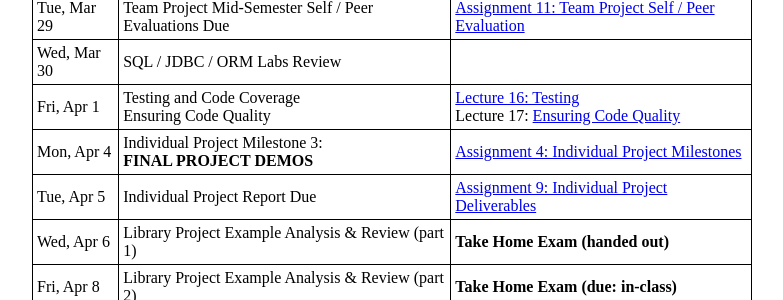
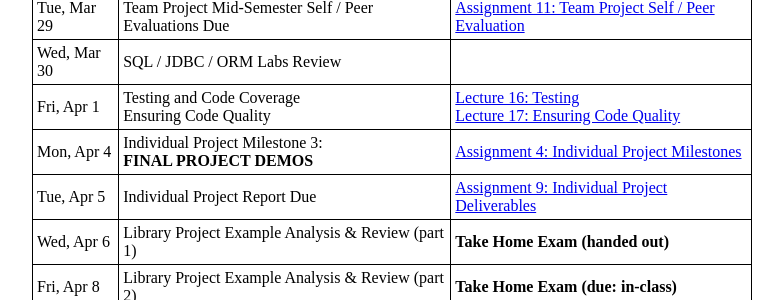
Before and after one commit to ycpcs/cs320-spring2022, a Jekyll site: the page built from schedule.md, in a window 1280 px wide and 900 px high, scrolled down 1305 px. Shown: the part 153-453 px from the top of the window, without its empty margins (248-1031 px from the left). Built offline with Jekyll 4.4.1, drawn with Linux system fonts in a browser that asks for light colours.

Commit message:
edited link

```diff
--- a/schedule.md
+++ b/schedule.md
@@ -40,7 +40,7 @@ Fri, Mar 25   | Database Applications - ORM <br> ORM Lab Assigned | [Lecture 15:
 Mon, Mar 28   | Team Project Milestone 2:<br> **Progress on Navigation & Features** | [Assignment 3: Team Project Milestones](assign/assign03.html)<br>
 Tue, Mar 29   | Team Project Mid-Semester Self / Peer Evaluations Due | [Assignment 11: Team Project Self / Peer Evaluation](assign/assign11.html)
 Wed, Mar 30   | SQL / JDBC / ORM Labs Review
-Fri, Apr 1    | Testing and Code Coverage <br> Ensuring Code Quality| [Lecture 16: Testing](lectures/lecture16.html) <br> Lecture 17: [Ensuring Code Quality](lectures/lecture17.html)
+Fri, Apr 1    | Testing and Code Coverage <br> Ensuring Code Quality| [Lecture 16: Testing](lectures/lecture16.html) <br> [Lecture 17: Ensuring Code Quality](lectures/lecture17.html)
 Mon, Apr 4    | Individual Project Milestone 3:<br> **FINAL PROJECT DEMOS** | [Assignment 4: Individual Project Milestones](assign/assign04.html)
 Tue, Apr 5    | Individual Project Report Due | [Assignment 9: Individual Project Deliverables](assign/assign09.html)
 Wed, Apr 6    | Library Project Example Analysis & Review (part 1) | **Take Home Exam (handed out)**
```
